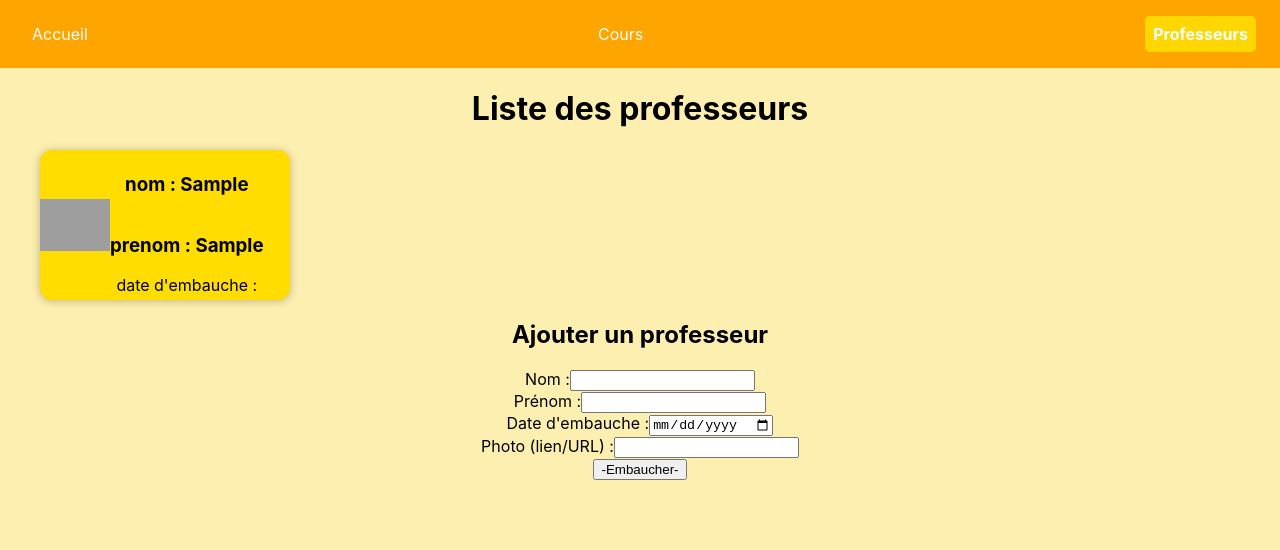
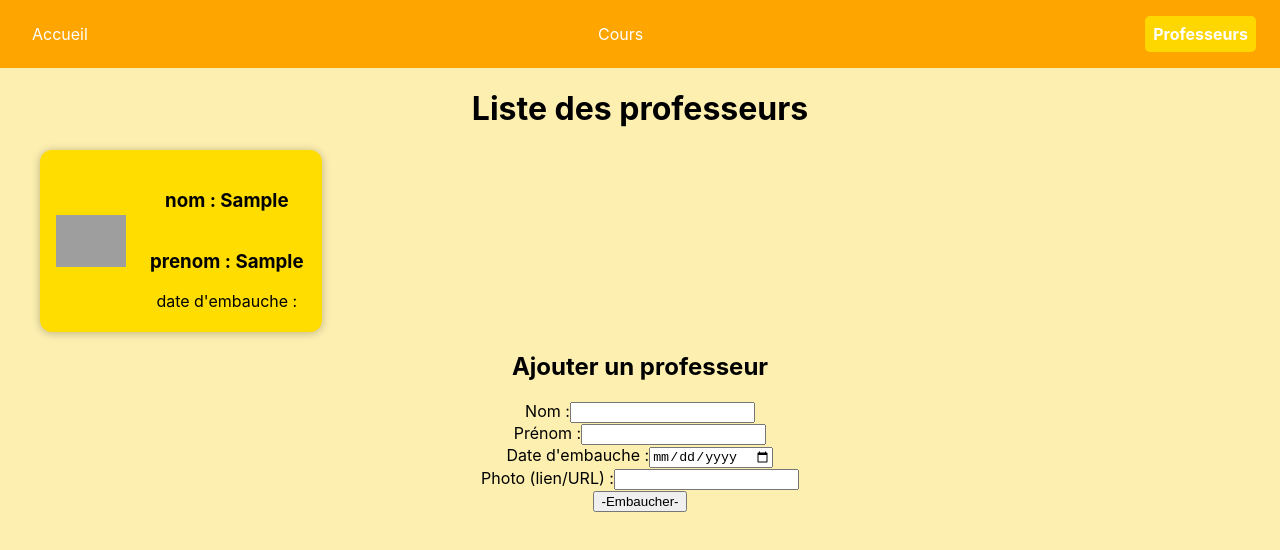
Before and after one commit to MouadMalhoud/Cegep-React, a React (Create React App) app: page /Professeurs in a window 1280 px wide. Both pictures are taken after typing "Sample", "Sample", "2020-01-15", "Sample" into the empty fields and a click on the button "-Embaucher-". Shown: the top 550 px of the page. Built offline with nearby package versions, Linux system fonts and the light colour scheme; grey boxes are pictures that could not be loaded.

Commit message:
Avancement card.js et css

```diff
--- a/src/UI/Card.css
+++ b/src/UI/Card.css
@@ -6,12 +6,10 @@
     box-shadow: 0 1px 8px rgba(0, 0, 0, 0.25);
     display: flex;
     align-items: center;
-    background-color: #ffdd00   ;
+    background-color: #ffdd00;
+    padding:1em;
+    gap: 1.5em;
   }
-
-.conteneur-photo{
-
-}
 .card-info{
   display: flex;
   flex-direction: column;
--- a/src/UI/Card.js
+++ b/src/UI/Card.js
@@ -1,10 +1,13 @@
 import React from 'react';
-
+import { useState } from 'react';
 import './Card.css';
 
 const Card = (props) => {
+  const localprofs = localStorage.getItem(props.key);
+  const [profs, setProfs] = useState(JSON.parse(localprofs));
 
-  console.log(props.date)
+  console.log(profs)
+
   return (
     <div className='card'>
 
```
